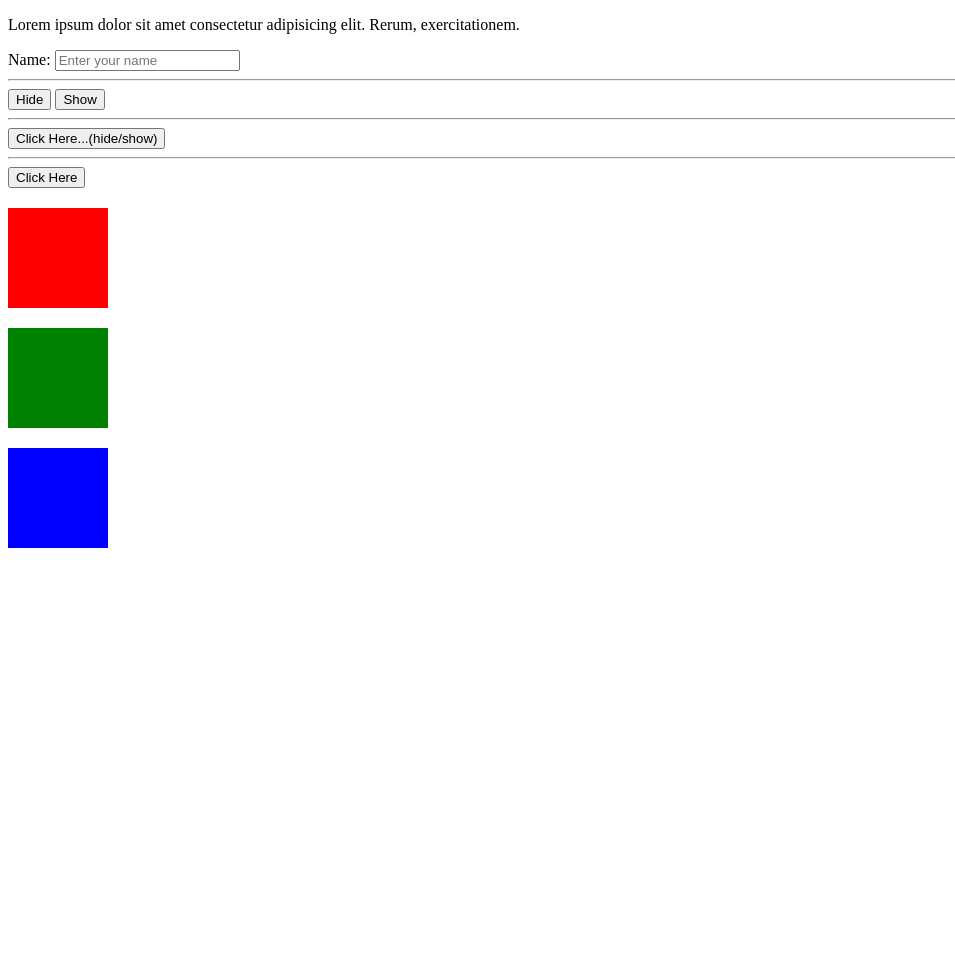
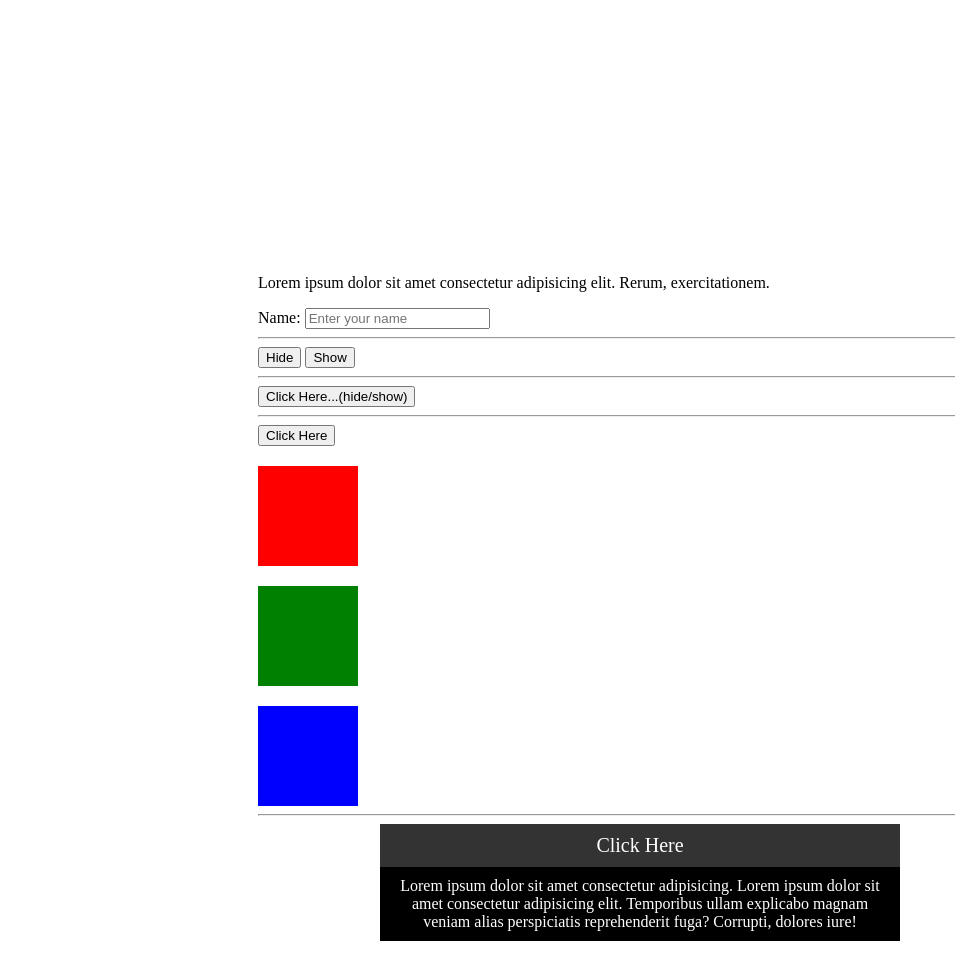
Before and after one commit to aontor22/jquery, a plain HTML site: page 02 JQuery-events-fade-slide/index.html in a window 1280 px wide. Shown: the whole page, without its empty margins (0-955 px from the left). Before the commit the page ends 800 px from the top, so only its background shows below. Drawn offline with nearby package versions, Linux system fonts and the light colour scheme.

Commit message:
lesson 4, 5, 6, & 7

```diff
--- a/02 JQuery-events-fade-slide/css/style.css
+++ b/02 JQuery-events-fade-slide/css/style.css
@@ -1,3 +1,7 @@
+body{
+    padding: 250px;
+}
+
 .box1{
     width: 100px;
     height: 100px;
@@ -16,3 +20,23 @@
     background: blue;
     margin-top: 20px;
 }
+
+.btn{
+    width: 500px;
+    background: #333;
+    color: #fff;
+    text-align: center;
+    margin: auto;
+    padding: 10px;
+    font-size: 20px;
+}
+.lorem{
+    width: 500px;
+    background: #000;
+    color: #fff;
+    text-align: center;
+    margin: auto;
+    padding: 10px;
+    font-size: 16px;
+    /* display: none; */
+}
--- a/02 JQuery-events-fade-slide/index.html
+++ b/02 JQuery-events-fade-slide/index.html
@@ -27,6 +27,10 @@
     <div class="box2"></div>
     <div class="box3"></div>
 
+    <hr>
+    <div class="btn">Click Here</div>
+    <div class="lorem">Lorem ipsum dolor sit amet consectetur adipisicing. Lorem ipsum dolor sit amet consectetur adipisicing elit. Temporibus ullam explicabo magnam veniam alias perspiciatis reprehenderit fuga? Corrupti, dolores iure!</div>
+
 
     <!-- $(selector).action() -->
 
--- a/02 JQuery-events-fade-slide/js/app.js
+++ b/02 JQuery-events-fade-slide/js/app.js
@@ -114,3 +114,21 @@ $(document).ready(function(){
         $('.box3').fadeTo('slow', 0.6);
     });
 });
+
+// $(document).ready(function(){
+//     $('.btn').click(function(){     // click here div slide down lorem div
+//         $('.lorem').slideDown(2000);
+//     });
+// })
+
+// $(document).ready(function(){
+//     $('.btn').click(function(){     // click here div slide up lorem div
+//         $('.lorem').slideUp(2000);
+//     });
+// })
+
+$(document).ready(function(){
+    $('.btn').click(function(){     // click here div slide toggle lorem div
+        $('.lorem').slideToggle();
+    });
+})
```
